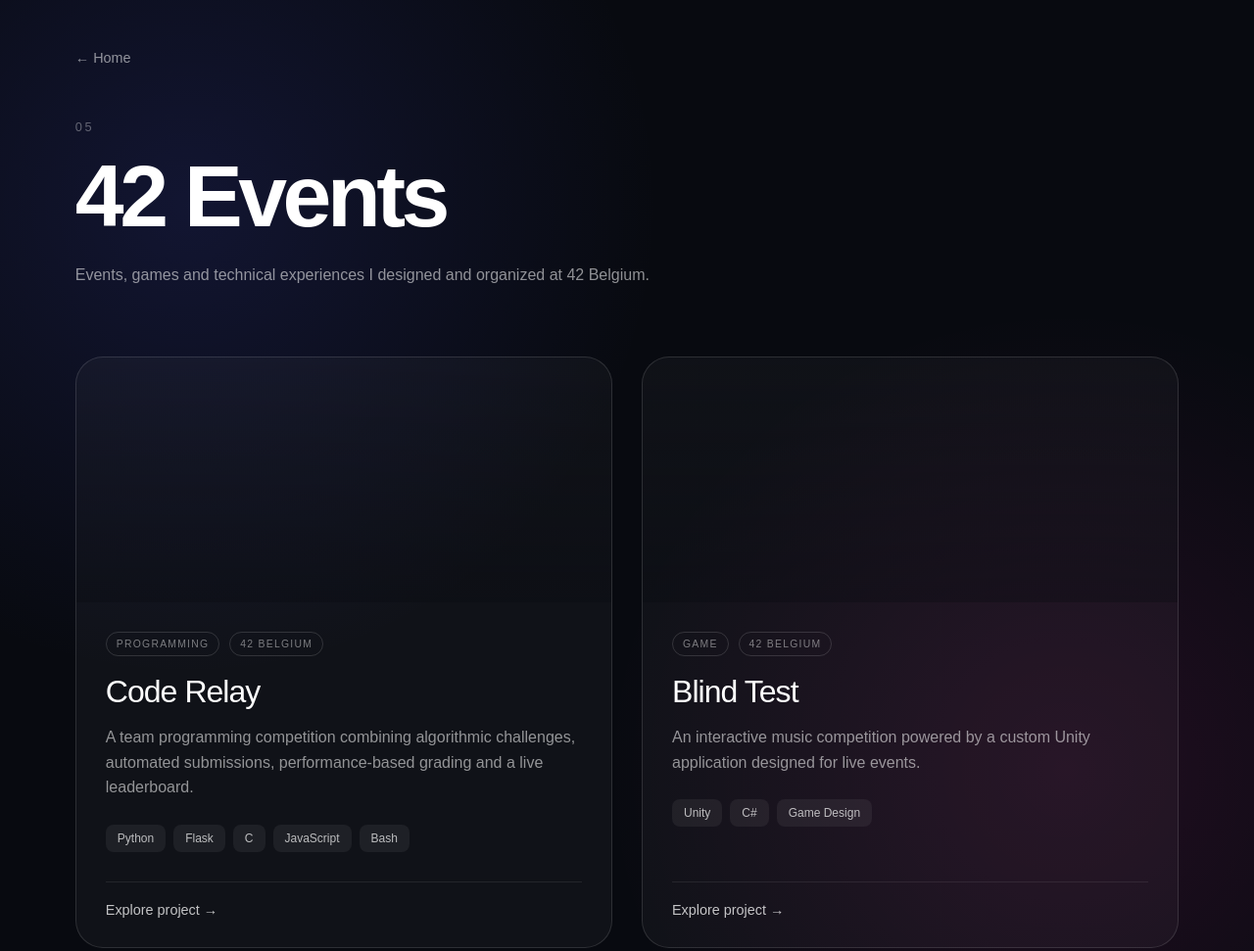
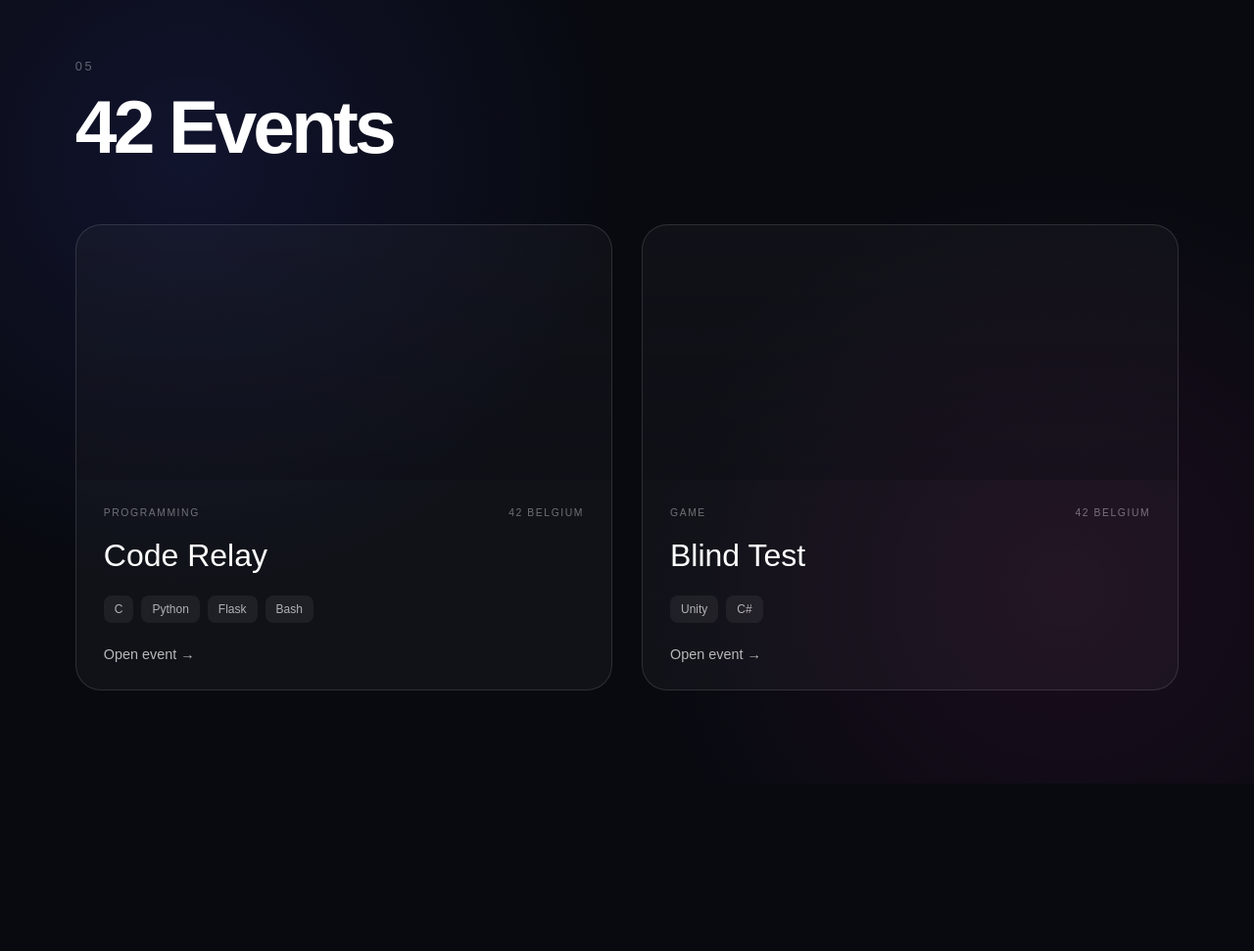
Before and after one commit to auroreRakoto/auroreRakoto.github.io, a plain HTML site: page events/index.html in a window 1280 px wide. Shown: the top 971 px of the page at 98% size. After the commit the page ends 800 px from the top, so only its background shows below. Drawn offline with Linux system fonts and the light colour scheme.

Commit message:
(display)event: better interface

```diff
--- a/css/events.css
+++ b/css/events.css
@@ -6,33 +6,19 @@
     min-height: 100vh;
 
     padding:
-        50px
-        clamp(
-            25px,
-            6vw,
-            100px
-        )
+        60px
+        clamp(24px, 6vw, 100px)
         80px;
 
     background:
         radial-gradient(
             circle at 15% 20%,
-            rgba(
-                80,
-                90,
-                255,
-                0.14
-            ),
+            rgba(80, 90, 255, 0.12),
             transparent 35%
         ),
         radial-gradient(
             circle at 85% 75%,
-            rgba(
-                255,
-                50,
-                180,
-                0.1
-            ),
+            rgba(255, 50, 180, 0.08),
             transparent 35%
         ),
         #080a10;
@@ -40,27 +26,64 @@
 
 
 /* ============================================================ */
-/* EVENTS GRID                                                  */
+/* CONTAINER                                                    */
+/* ============================================================ */
+
+.events-container {
+    width: min(1300px, 100%);
+
+    margin: 0 auto;
+}
+
+
+/* ============================================================ */
+/* HEADER                                                       */
+/* ============================================================ */
+
+.events-header {
+    margin-bottom: 55px;
+}
+
+
+.events-number {
+    display: block;
+
+    margin-bottom: 10px;
+
+    color:
+        rgba(255, 255, 255, 0.35);
+
+    font-size: 0.8rem;
+
+    letter-spacing: 0.2em;
+}
+
+
+.events-header h1 {
+    font-size:
+        clamp(
+            3rem,
+            6vw,
+            5.5rem
+        );
+
+    font-weight: 600;
+
+    letter-spacing: -0.05em;
+}
+
+
+/* ============================================================ */
+/* GRID                                                         */
 /* ============================================================ */
 
 .events-grid {
-    width:
-        min(
-            1300px,
-            100%
-        );
-
-    margin: 0 auto;
-
     display: grid;
 
     grid-template-columns:
         repeat(
             2,
-            minmax(
-                0,
-                1fr
-            )
+            minmax(0, 1fr)
         );
 
     gap: 30px;
@@ -68,13 +91,11 @@
 
 
 /* ============================================================ */
-/* EVENT CARD                                                   */
+/* CARD                                                         */
 /* ============================================================ */
 
 .event-card {
-    position: relative;
-
-    min-height: 520px;
+    min-height: 470px;
 
     display: flex;
 
@@ -84,93 +105,50 @@
 
     border:
         1px solid
-        rgba(
-            255,
-            255,
-            255,
-            0.12
-        );
+        rgba(255, 255, 255, 0.12);
 
-    border-radius: 28px;
+    border-radius: 26px;
 
     background:
-        rgba(
-            255,
-            255,
-            255,
-            0.035
-        );
+        rgba(255, 255, 255, 0.035);
 
     transition:
-        transform 0.3s ease,
-        border-color 0.3s ease,
-        box-shadow 0.3s ease;
+        transform 0.25s ease,
+        border-color 0.25s ease,
+        background 0.25s ease;
 }
 
 
 .event-card:hover {
     transform:
-        translateY(-10px);
+        translateY(-8px);
 
     border-color:
-        rgba(
-            255,
-            255,
-            255,
-            0.35
-        );
+        rgba(255, 255, 255, 0.35);
 
-    box-shadow:
-        0
-        30px
-        80px
-        rgba(
-            0,
-            0,
-            0,
-            0.35
-        );
+    background:
+        rgba(255, 255, 255, 0.055);
 }
 
 
 /* ============================================================ */
-/* EVENT IMAGE                                                  */
+/* IMAGE                                                        */
 /* ============================================================ */
 
 .event-image {
-    height: 250px;
-
-    background-size: cover;
+    height: 260px;
 
     background-position: center;
 
-    transition:
-        transform 0.6s ease;
-}
-
-
-.event-card:hover
-.event-image {
-    transform:
-        scale(1.035);
+    background-size: cover;
 }
 
 
 .code-relay-image {
     background-image:
         linear-gradient(
-            rgba(
-                8,
-                10,
-                16,
-                0.05
-            ),
-            rgba(
-                8,
-                10,
-                16,
-                0.35
-            )
+            rgba(8, 10, 16, 0.08),
+            rgba(8, 10, 16, 0.3)
         ),
         url(
             "/assets/images/events/code-relay.jpg"
@@ -181,18 +159,8 @@
 .blindtest-image {
     background-image:
         linear-gradient(
-            rgba(
-                8,
-                10,
-                16,
-                0.05
-            ),
-            rgba(
-                8,
-                10,
-                16,
-                0.35
-            )
+            rgba(8, 10, 16, 0.08),
+            rgba(8, 10, 16, 0.3)
         ),
         url(
             "/assets/images/events/blindtest.jpg"
@@ -201,7 +169,7 @@
 
 
 /* ============================================================ */
-/* EVENT CONTENT                                                */
+/* CONTENT                                                      */
 /* ============================================================ */
 
 .event-content {
@@ -211,74 +179,38 @@
 
     flex-direction: column;
 
-    padding: 30px;
+    padding: 28px;
 }
 
 
-.event-meta {
+.event-top {
     display: flex;
 
-    flex-wrap: wrap;
+    justify-content: space-between;
 
-    gap: 10px;
+    gap: 15px;
 
-    margin-bottom: 18px;
+    margin-bottom: 20px;
 }
 
 
-.event-meta span {
-    padding:
-        6px
-        10px;
-
-    border:
-        1px solid
-        rgba(
-            255,
-            255,
-            255,
-            0.14
-        );
-
-    border-radius: 999px;
-
+.event-type,
+.event-location {
     color:
-        rgba(
-            255,
-            255,
-            255,
-            0.45
-        );
+        rgba(255, 255, 255, 0.4);
 
     font-size: 0.65rem;
 
-    letter-spacing: 0.12em;
+    letter-spacing: 0.15em;
 }
 
 
 .event-content h2 {
-    margin-bottom: 15px;
+    margin-bottom: 22px;
 
     font-size: 2rem;
 
     font-weight: 500;
-
-    letter-spacing: -0.03em;
-}
-
-
-.event-content p {
-    margin-bottom: 25px;
-
-    color:
-        rgba(
-            255,
-            255,
-            255,
-            0.55
-        );
-
-    line-height: 1.6;
 }
 
 
@@ -292,70 +224,44 @@
     flex-wrap: wrap;
 
     gap: 8px;
-
-    margin-bottom: 30px;
 }
 
 
 .event-tags span {
     padding:
         7px
-        12px;
+        11px;
 
     border-radius: 8px;
 
     background:
-        rgba(
-            255,
-            255,
-            255,
-            0.06
-        );
+        rgba(255, 255, 255, 0.06);
 
     color:
-        rgba(
-            255,
-            255,
-            255,
-            0.7
-        );
+        rgba(255, 255, 255, 0.65);
 
     font-size: 0.75rem;
 }
 
 
 /* ============================================================ */
-/* DISCOVER                                                     */
+/* LINK                                                         */
 /* ============================================================ */
 
-.discover {
+.event-link {
     margin-top: auto;
 
-    padding-top: 20px;
-
-    border-top:
-        1px solid
-        rgba(
-            255,
-            255,
-            255,
-            0.08
-        );
+    padding-top: 24px;
 
     color:
-        rgba(
-            255,
-            255,
-            255,
-            0.75
-        );
+        rgba(255, 255, 255, 0.7);
 
     font-size: 0.9rem;
 }
 
 
 .event-card:hover
-.discover {
+.event-link {
     color: white;
 }
 
@@ -364,41 +270,28 @@
 /* RESPONSIVE                                                   */
 /* ============================================================ */
 
-@media (
-    max-width: 800px
-) {
+@media (max-width: 800px) {
 
     .events-page {
         padding:
-            30px
+            40px
             20px
             60px;
     }
 
 
-    .page-header {
-        margin-bottom: 45px;
-    }
-
-
-    .back-link {
-        margin-bottom: 40px;
-    }
-
-
     .events-grid {
-        grid-template-columns:
-            1fr;
+        grid-template-columns: 1fr;
     }
 
 
     .event-card {
-        min-height: 460px;
+        min-height: 430px;
     }
 
 
     .event-image {
-        height: 210px;
+        height: 220px;
     }
 
 }
--- a/events/index.html
+++ b/events/index.html
@@ -9,7 +9,7 @@
         content="width=device-width, initial-scale=1.0"
     >
 
-    <title>Events — Aurore Rakoto</title>
+    <title>42 Events</title>
 
     <link
         rel="stylesheet"
@@ -24,36 +24,22 @@
 
 <body class="events-page">
 
-<header class="page-header">
+<main class="events-container">
 
-    <a
-        href="/"
-        class="back-link"
-    >
-        ← Home
-    </a>
+    <header class="events-header">
 
-
-    <span class="page-number">
+        <span class="events-number">
             05
         </span>
 
-
-    <h1 class="page-title">
+        <h1>
             42 Events
         </h1>
-
-
-    <p class="page-description">
-        Events, games and technical experiences I designed
-        and organized at 42 Belgium.
-    </p>
 
     </header>
 
 
-<main class="events-grid">
-
+    <section class="events-grid">
 
         <!-- CODE RELAY -->
 
@@ -63,22 +49,19 @@
         >
 
             <div
-            class="
-                event-image
-                code-relay-image
-            "
+                class="event-image code-relay-image"
             ></div>
 
 
             <div class="event-content">
 
-            <div class="event-meta">
+                <div class="event-top">
 
-                <span>
+                    <span class="event-type">
                         PROGRAMMING
                     </span>
 
-                <span>
+                    <span class="event-location">
                         42 BELGIUM
                     </span>
 
@@ -90,38 +73,23 @@
                 </h2>
 
 
-            <p>
-                A team programming competition
-                combining algorithmic challenges,
-                automated submissions,
-                performance-based grading
-                and a live leaderboard.
-            </p>
-
-
                 <div class="event-tags">
 
+                    <span>C</span>
                     <span>Python</span>
-
                     <span>Flask</span>
-
-                <span>C</span>
-
-                <span>JavaScript</span>
-
                     <span>Bash</span>
 
                 </div>
 
 
-            <div class="discover">
-                Explore project →
+                <div class="event-link">
+                    Open event →
                 </div>
 
             </div>
 
         </a>
-
 
 
         <!-- BLIND TEST -->
@@ -132,22 +100,19 @@
         >
 
             <div
-            class="
-                event-image
-                blindtest-image
-            "
+                class="event-image blindtest-image"
             ></div>
 
 
             <div class="event-content">
 
-            <div class="event-meta">
+                <div class="event-top">
 
-                <span>
+                    <span class="event-type">
                         GAME
                     </span>
 
-                <span>
+                    <span class="event-location">
                         42 BELGIUM
                     </span>
 
@@ -159,35 +124,25 @@
                 </h2>
 
 
-            <p>
-                An interactive music competition
-                powered by a custom Unity
-                application designed for
-                live events.
-            </p>
-
-
                 <div class="event-tags">
 
                     <span>Unity</span>
-
                     <span>C#</span>
-
-                <span>Game Design</span>
 
                 </div>
 
 
-            <div class="discover">
-                Explore project →
+                <div class="event-link">
+                    Open event →
                 </div>
 
             </div>
 
         </a>
 
+    </section>
+
 </main>
-
 
 </body>
 
```
Lines whose indentation alone changed are shown as unchanged.
